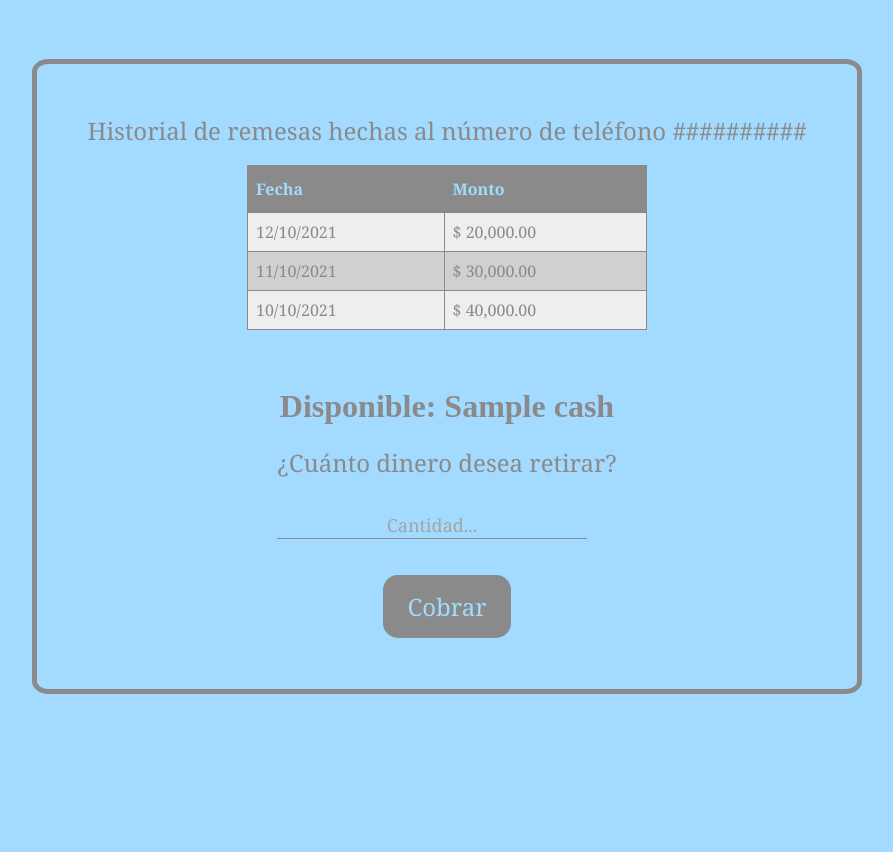
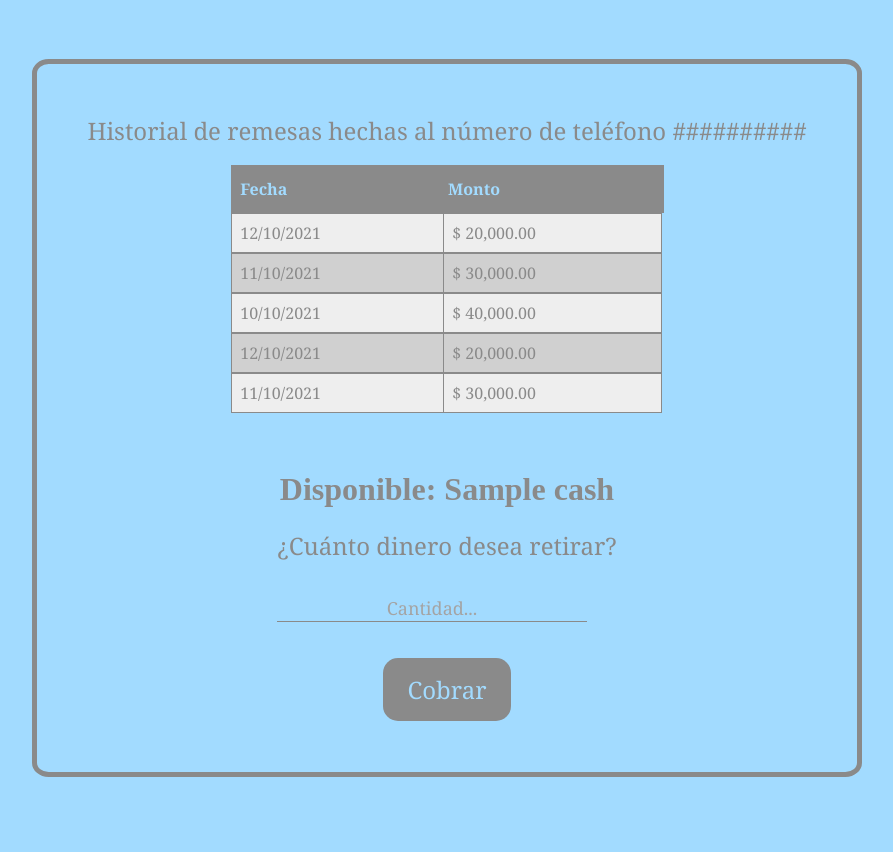
Before and after one commit to Team-capstone-machines/app-remittances, a Flask app: template web_flask/templates/history.html in a window 1280 px wide. Shown: the top 852 px of the page, without its empty margins (193-1086 px from the left). Run offline with Flask 2, Linux system fonts and the light colour scheme; the template is opened without the code that fills it: most values are stand-ins (such as "Sample title", 1, 10 or a date in 2020).

Commit message:
Upload table with scroll just in the body

```diff
--- a/web_flask/static/styles/history.css
+++ b/web_flask/static/styles/history.css
@@ -16,9 +16,28 @@ body {
     align-items: center;
 }
 
+.table {
+    width: 60%;
+}
+
+table tbody {
+    display: block;
+    max-height: 200px;
+    overflow-y: scroll;
+}
+
+table thead {
+    display: table;
+    width: 100%;
+}
+
+table tbody tr {
+    display: table;
+    width: 99.7%;
+}
+
 #transactions {
     font-family: Cambria;
-    max-width: 400px;
     border-collapse: collapse;
     width: 100%;
 }
--- a/web_flask/templates/history.html
+++ b/web_flask/templates/history.html
@@ -15,6 +15,7 @@
         <div>
             <label for="">Historial de remesas hechas al número de teléfono ##########</label>
         </div><br>
+        <div class="table">
             <table id="transactions">
                 <thead>
                     <tr>
@@ -35,8 +36,69 @@
                         <td>10/10/2021</td>
                         <td class="amount">40000</td>
                     </tr>
+                    <tr>
+                        <td>12/10/2021</td>
+                        <td class="amount">20000</td>
+                    </tr>
+                    <tr>
+                        <td>11/10/2021</td>
+                        <td class="amount">30000</td>
+                    </tr>
+                    <tr>
+                        <td>10/10/2021</td>
+                        <td class="amount">40000</td>
+                    </tr>
+                    <tr>
+                        <td>12/10/2021</td>
+                        <td class="amount">20000</td>
+                    </tr>
+                    <tr>
+                        <td>11/10/2021</td>
+                        <td class="amount">30000</td>
+                    </tr>
+                    <tr>
+                        <td>10/10/2021</td>
+                        <td class="amount">40000</td>
+                    </tr>
+                    <tr>
+                        <td>12/10/2021</td>
+                        <td class="amount">20000</td>
+                    </tr>
+                    <tr>
+                        <td>11/10/2021</td>
+                        <td class="amount">30000</td>
+                    </tr>
+                    <tr>
+                        <td>10/10/2021</td>
+                        <td class="amount">40000</td>
+                    </tr>
+                    <tr>
+                        <td>12/10/2021</td>
+                        <td class="amount">20000</td>
+                    </tr>
+                    <tr>
+                        <td>11/10/2021</td>
+                        <td class="amount">30000</td>
+                    </tr>
+                    <tr>
+                        <td>10/10/2021</td>
+                        <td class="amount">40000</td>
+                    </tr>
+                    <tr>
+                        <td>12/10/2021</td>
+                        <td class="amount">20000</td>
+                    </tr>
+                    <tr>
+                        <td>11/10/2021</td>
+                        <td class="amount">30000</td>
+                    </tr>
+                    <tr>
+                        <td>10/10/2021</td>
+                        <td class="amount">40000</td>
+                    </tr>
                 </tbody>
-        </table><br><br>
+            </table>
+        </div><br><br>
         <div>
             <h1>Disponible: {{ cash }}</h1>
         </div>
```
Lines whose indentation alone changed are shown as unchanged.
